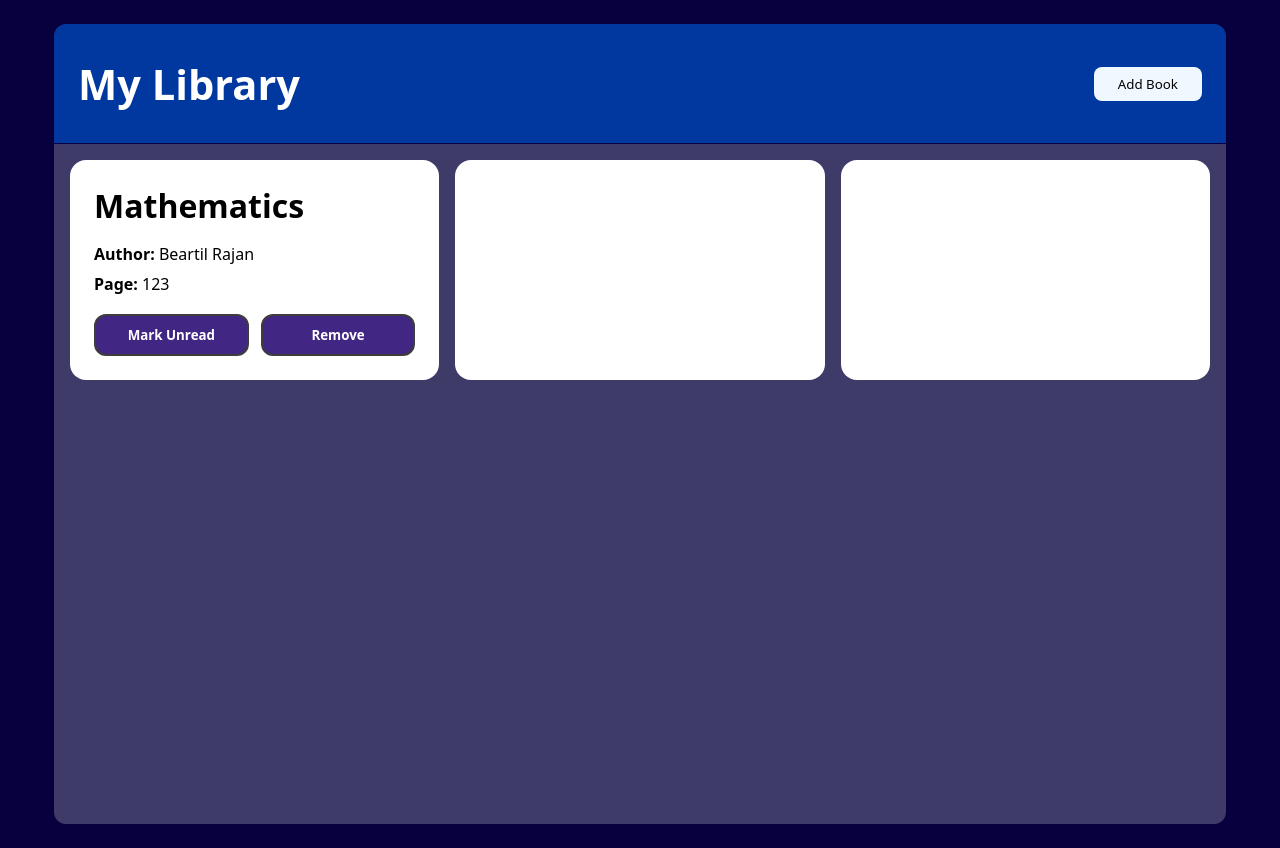
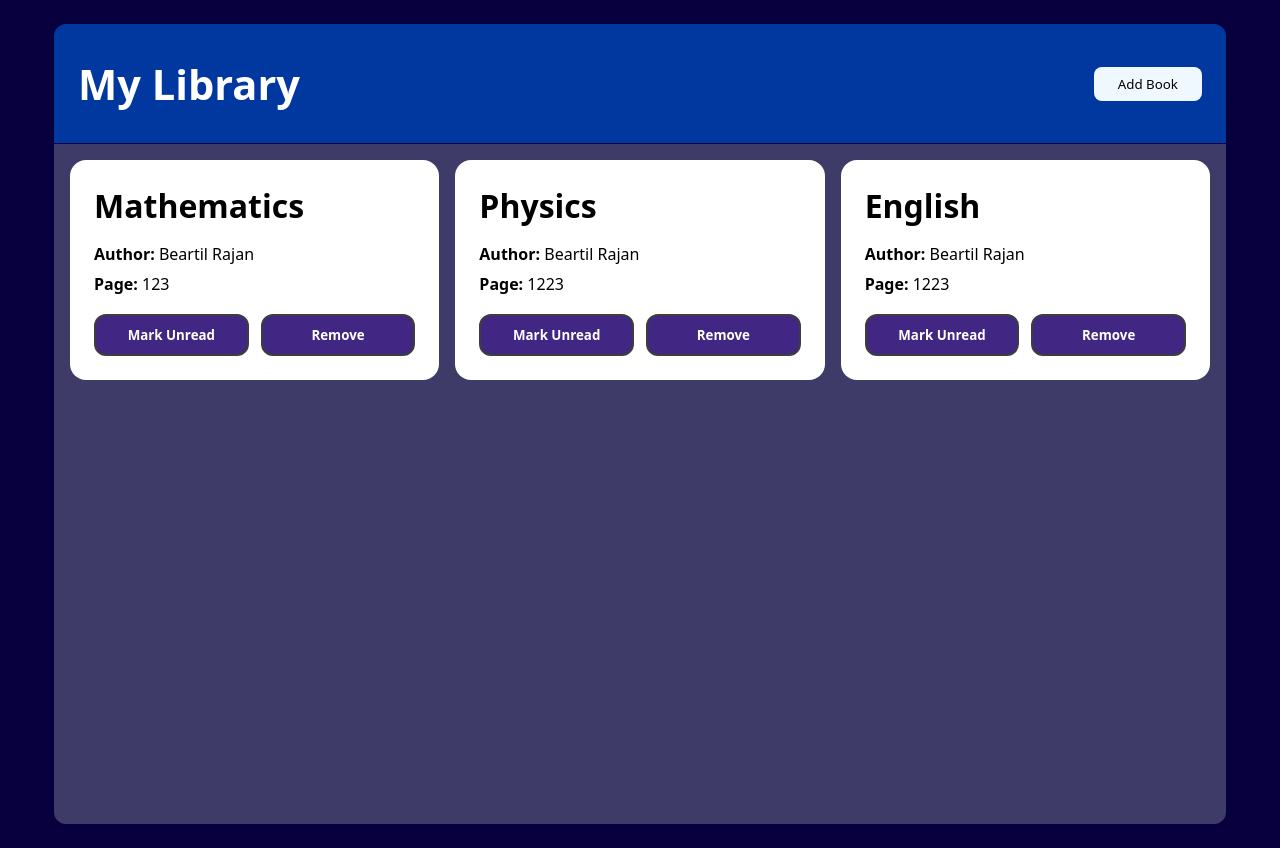
Before and after one commit to beartilrajan/LIbrary, a plain HTML site: page index.html in a window 1280 px wide. Drawn offline with Linux system fonts and the light colour scheme.

Commit message:
Remove button and popup enhanced

```diff
--- a/index.html
+++ b/index.html
@@ -32,17 +32,40 @@
                 </div>
             </div>
             <div class="card">
-                <div class="title"></div>
-                <div class="author"></div>
-                <div class="pages"></div>
-                <div class="status"></div>
+                <div class="title">Physics</div>
+                <div class="subCard">
+                    <div class="author">
+                        <span id="authorLabel">Author:</span>
+                        <span id="authorName">Beartil Rajan</span>
+                    </div>
+                    <div class="pages">
+                        <span id="pageLabel">Page: </span>
+                        <span id="pageNumber">1223</span>
+                    </div>
+                </div>
+                <div class="buttons">
+                    <button class="changeStatus">Mark Unread</button>
+                    <button class="remove">Remove</button>
+                </div>
             </div>
             <div class="card">
-                <div class="title"></div>
-                <div class="author"></div>
-                <div class="pages"></div>
-                <div class="status"></div>
+                <div class="title">English</div>
+                <div class="subCard">
+                    <div class="author">
+                        <span id="authorLabel">Author:</span>
+                        <span id="authorName">Beartil Rajan</span>
+                    </div>
+                    <div class="pages">
+                        <span id="pageLabel">Page: </span>
+                        <span id="pageNumber">1223</span>
+                    </div>
+                </div>
+                <div class="buttons">
+                    <button class="changeStatus">Mark Unread</button>
+                    <button class="remove">Remove</button>
+                </div>
             </div>
+
         </div>
     </div>
 
--- a/main.js
+++ b/main.js
@@ -13,11 +13,23 @@ function addBookToLibrary() {
 const popup = document.getElementById("popup");
 const opnbtn = document.querySelector(".add");
 const cancel = document.querySelector(".Cancel");
+const container = document.querySelector(".container")
+const remove = document.querySelector(".remove")
+const content = document.querySelector(".content")
 
 opnbtn.addEventListener("click", () => {
   popup.style.display = "flex";
+  container.style.filter = "blur(6px)"
 });
 
 cancel.addEventListener("click", () => {
   popup.style.display = "none";
+  container.style.filter = "blur(0px)"
 });
+
+content.addEventListener("click", (e) => {
+  if (e.target.classList.contains("remove")) {
+    const cardClicked = e.target.closest(".card");
+    cardClicked.remove();
+  }
+})
```
